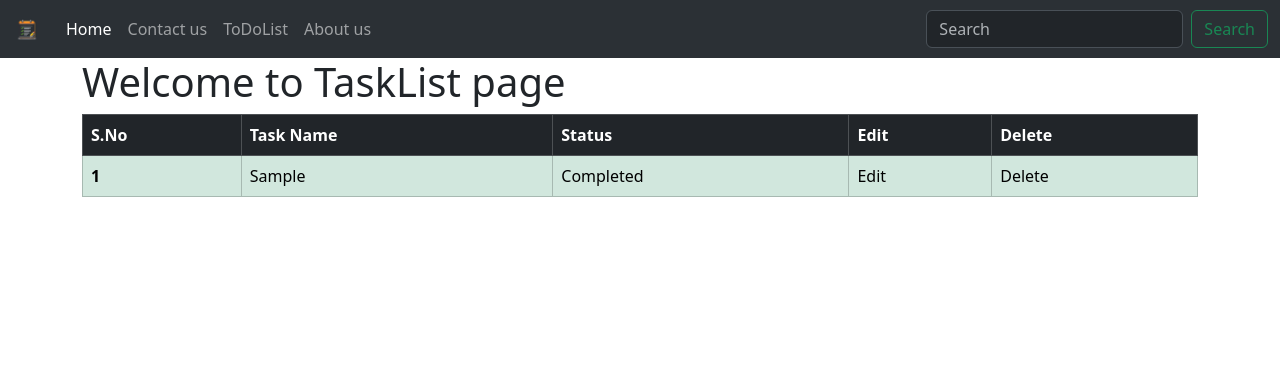
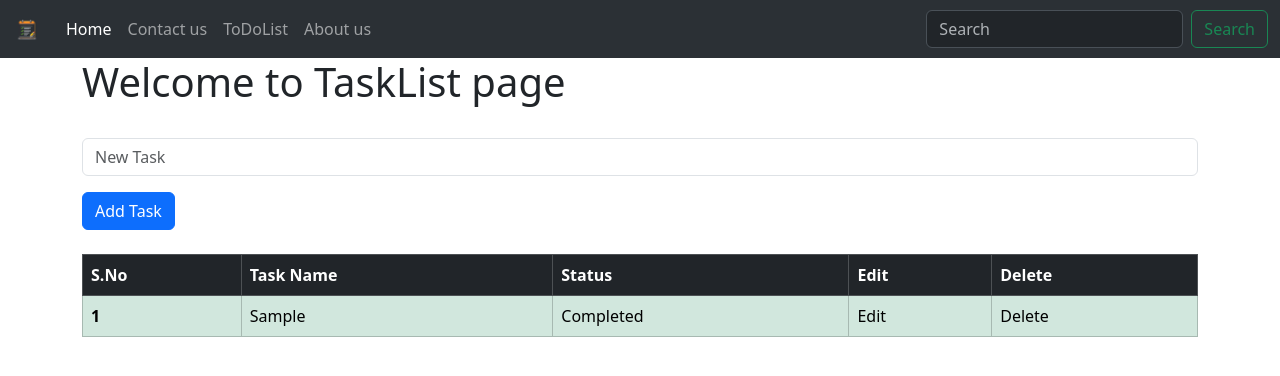
Before and after one commit to Ajaykapasiya/Learn-Django, a Django app: page /todolist/ in a window 1280 px wide. Shown: the top 376 px of the page. Run offline with Django 5.2, Linux system fonts and the light colour scheme; tables that the repository leaves empty hold one stand-in row (values such as "Sample post").

Commit message:
Add task input form to todolist template for new task creation

```diff
--- a/todolist/templates/todolist.html
+++ b/todolist/templates/todolist.html
@@ -11,6 +11,18 @@ Welcome to TaskList page
 
 {% block content %}
 <div class = 'container'>
+
+    <br>
+
+    <form method = "post">
+  <div class="mb-3">
+    <input type="text" class="form-control" name="task" placeholder="New Task" >
+  </div>
+  <button type="submit" class="btn btn-primary">Add Task</button>
+</form>
+
+    <br>
+
   <table class="table table-bordered"  >
   <thead class= "table-dark">
     <tr>
```
